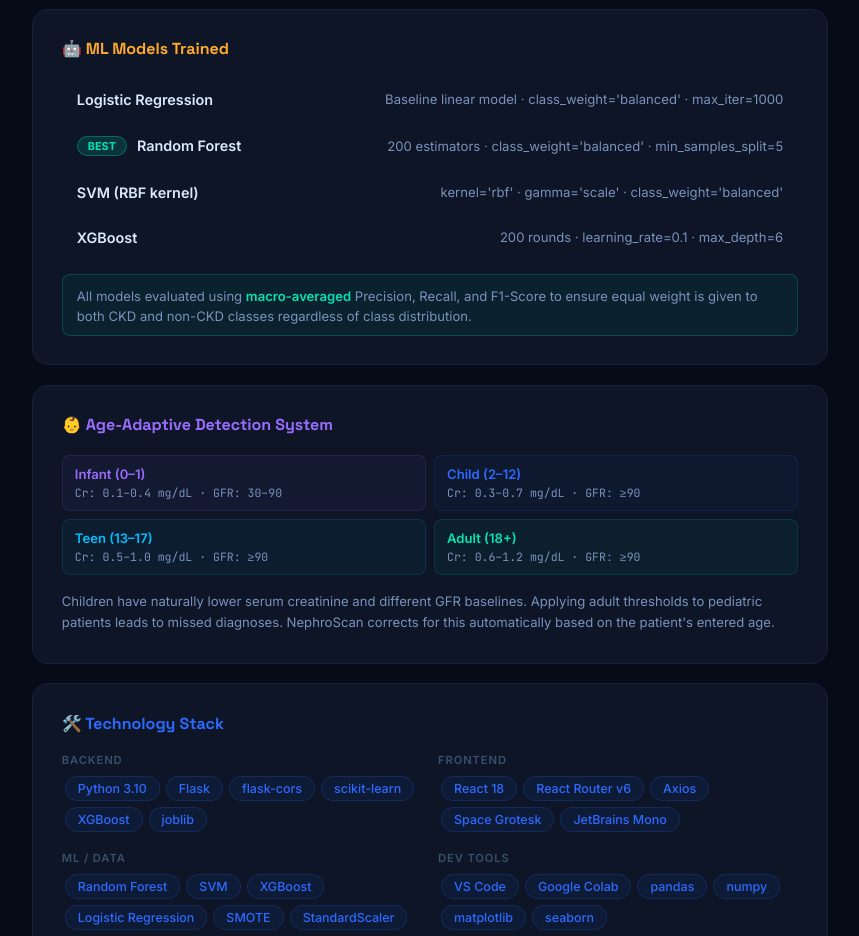
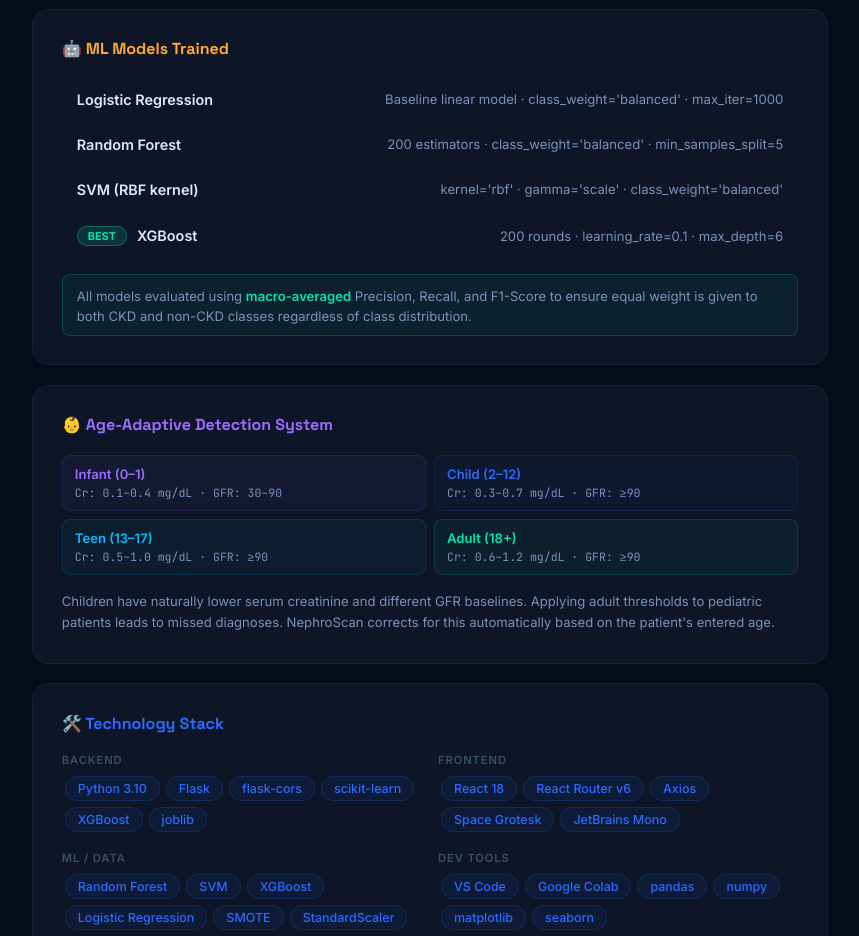
Before and after one commit to sharanugd2305/ckd-detection, a React (Create React App) app in the folder frontend/: page /about in a window 1280 px wide. Shown: the part 1220-2156 px from the top of the page, without its empty margins (210-1069 px from the left). Built offline with nearby package versions, Linux system fonts and the light colour scheme.

Commit message:
Update ModelRow components to correctly reflect best models in About page

```diff
--- a/frontend/src/pages/About.js
+++ b/frontend/src/pages/About.js
@@ -112,9 +112,9 @@ export default function About(){
       {/* Models */}
       <Section title="🤖 ML Models Trained" accent="#FFAA2C">
         <ModelRow name="Logistic Regression" desc="Baseline linear model · class_weight='balanced' · max_iter=1000"/>
-        <ModelRow name="Random Forest"       desc="200 estimators · class_weight='balanced' · min_samples_split=5" isBest/>
+        <ModelRow name="Random Forest"       desc="200 estimators · class_weight='balanced' · min_samples_split=5"/>
         <ModelRow name="SVM (RBF kernel)"    desc="kernel='rbf' · gamma='scale' · class_weight='balanced'"/>
-        <ModelRow name="XGBoost"             desc="200 rounds · learning_rate=0.1 · max_depth=6"/>
+        <ModelRow name="XGBoost"             desc="200 rounds · learning_rate=0.1 · max_depth=6" isBest/>
         <div style={{marginTop:'1rem',padding:'10px 14px',borderRadius:8,background:'rgba(0,229,180,.06)',border:'1px solid rgba(0,229,180,.2)'}}>
           <span style={{color:'#7A92BC',fontSize:'.82rem'}}>
             All models evaluated using <span style={{color:'#00E5B4',fontWeight:600}}>macro-averaged</span> Precision, Recall, and F1-Score to ensure equal weight is given to both CKD and non-CKD classes regardless of class distribution.
```
